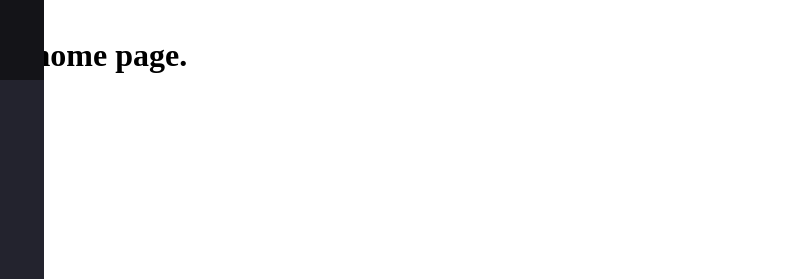
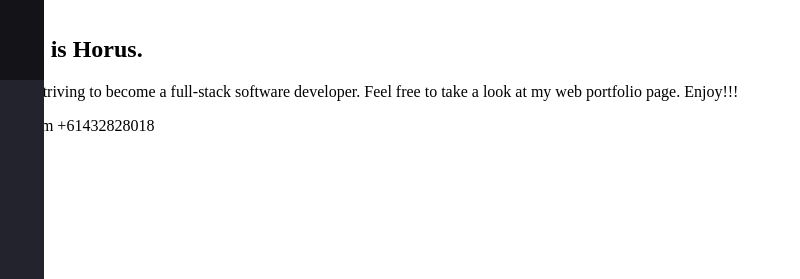
Before and after one commit to nubiv/webPortfolio, a plain HTML site: page index.html in a window 1280 px wide. Shown: the top 279 px of the page, 212-1012 px from the left. Drawn offline with Linux system fonts and the light colour scheme.

Commit message:
add about me

```diff
--- a/index.html
+++ b/index.html
@@ -240,10 +240,24 @@
       </ul>
     </nav>
 
+    <main>
+      <section class="about">
+        <h1>Hello, my name is Horus.</h1>
+        <p>I am a passionate whos striving to become a full-stack software developer. Feel free to take a look at my web portfolio page. Enjoy!!!</p>
+      </section>
 
-    <main>
-      <h1>This is the home page.</h1>
+      <section class="portfolio">
+      </section>
 
+      <section class="gallery">
+      </section>
+
+      <section class="contact">
+      </section>
+
+      <footer>
+        h.horace0921@gmail.com +61432828018
+      </footer>
     </main>
 
   </body>
```
